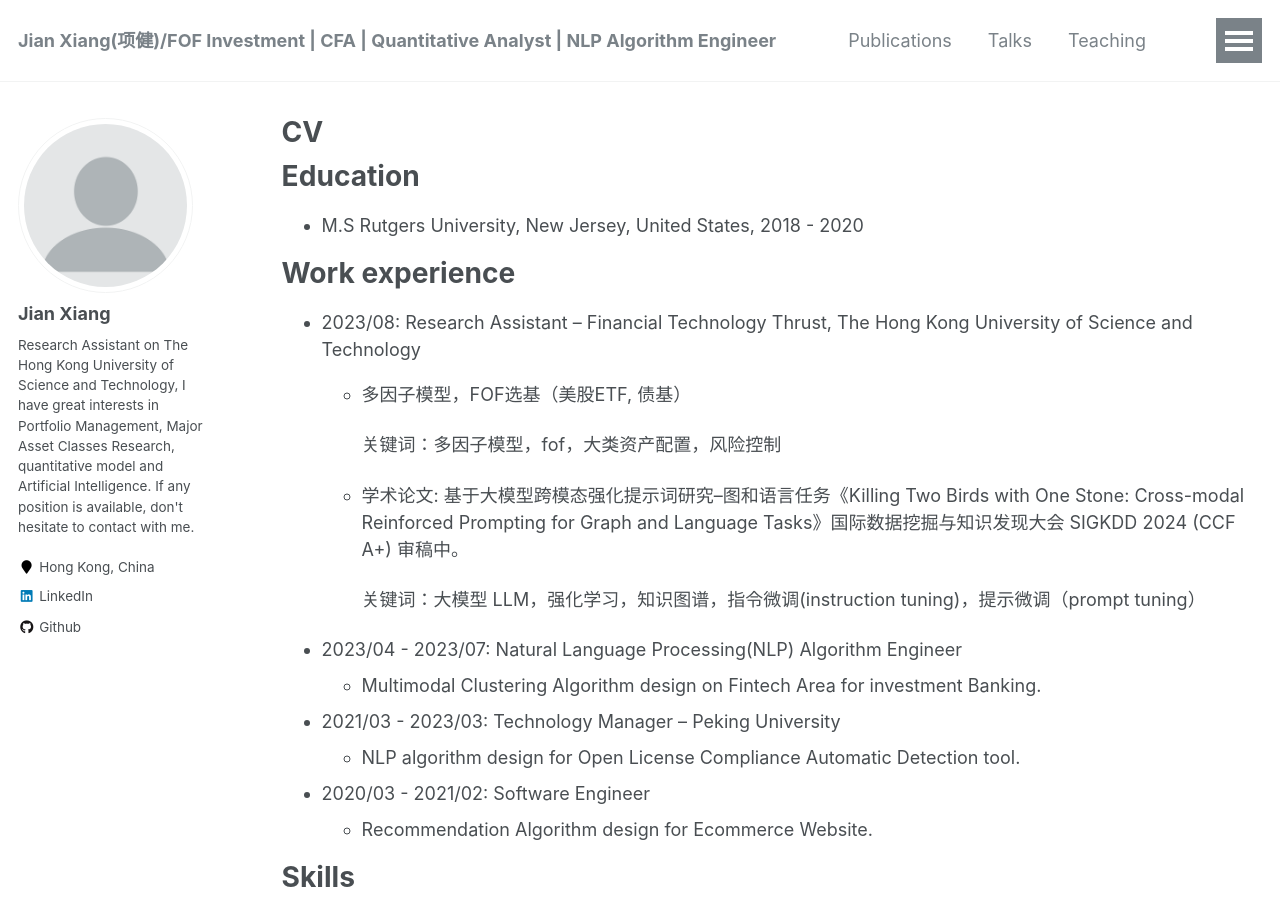
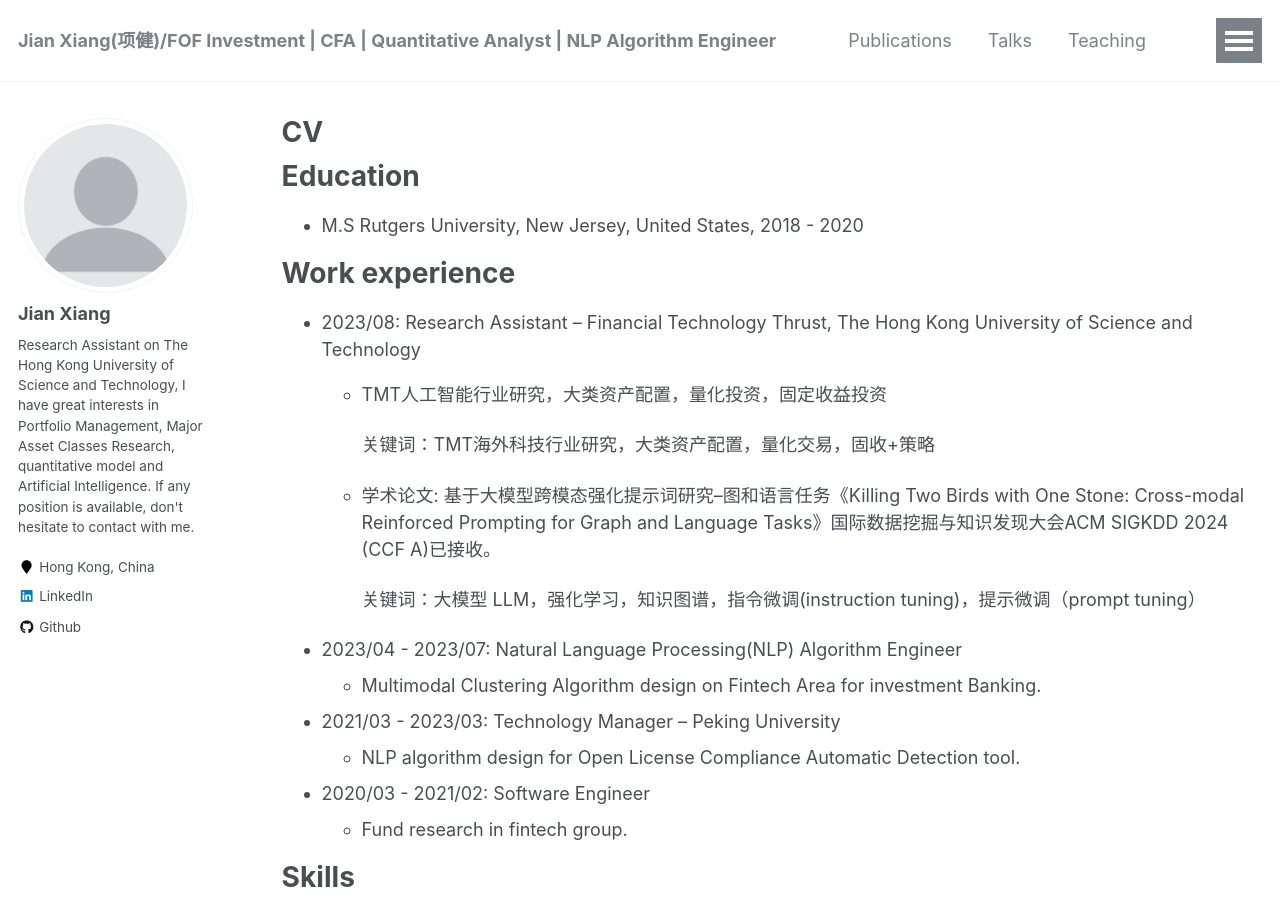
Before and after one commit to jianxiang95/jianxiang95.github.io, a Jekyll site: the page built from _pages/cv.md, in a window 1280 px wide and 900 px high. Built offline with Jekyll 4.4.1, drawn with Linux system fonts in a browser that asks for light colours.

Commit message:
Update cv.md

```diff
--- a/_pages/cv.md
+++ b/_pages/cv.md
@@ -16,11 +16,11 @@ Education
 Work experience
 ======
 * 2023/08: Research Assistant -- Financial Technology Thrust, The Hong Kong University of Science and Technology
-  * 多因子模型，FOF选基（美股ETF, 债基）
+  * TMT人工智能行业研究，大类资产配置，量化投资，固定收益投资
 
-    关键词：多因子模型，fof，大类资产配置，风险控制
+    关键词：TMT海外科技行业研究，大类资产配置，量化交易，固收+策略
 
-  * 学术论文: 基于大模型跨模态强化提示词研究–图和语言任务《Killing Two Birds with One Stone: Cross-modal Reinforced Prompting for Graph and Language Tasks》国际数据挖掘与知识发现大会 SIGKDD 2024 (CCF A+) 审稿中。
+  * 学术论文: 基于大模型跨模态强化提示词研究–图和语言任务《Killing Two Birds with One Stone: Cross-modal Reinforced Prompting for Graph and Language Tasks》国际数据挖掘与知识发现大会ACM SIGKDD 2024 (CCF A)已接收。
 
     关键词：大模型 LLM，强化学习，知识图谱，指令微调(instruction tuning)，提示微调（prompt tuning）
 
@@ -32,7 +32,7 @@ Work experience
   * NLP algorithm design for Open License Compliance Automatic Detection tool.
 
 * 2020/03 - 2021/02: Software Engineer
-  * Recommendation Algorithm design for Ecommerce Website.
+  * Fund research in fintech group.
 
 Skills
 ======
```
